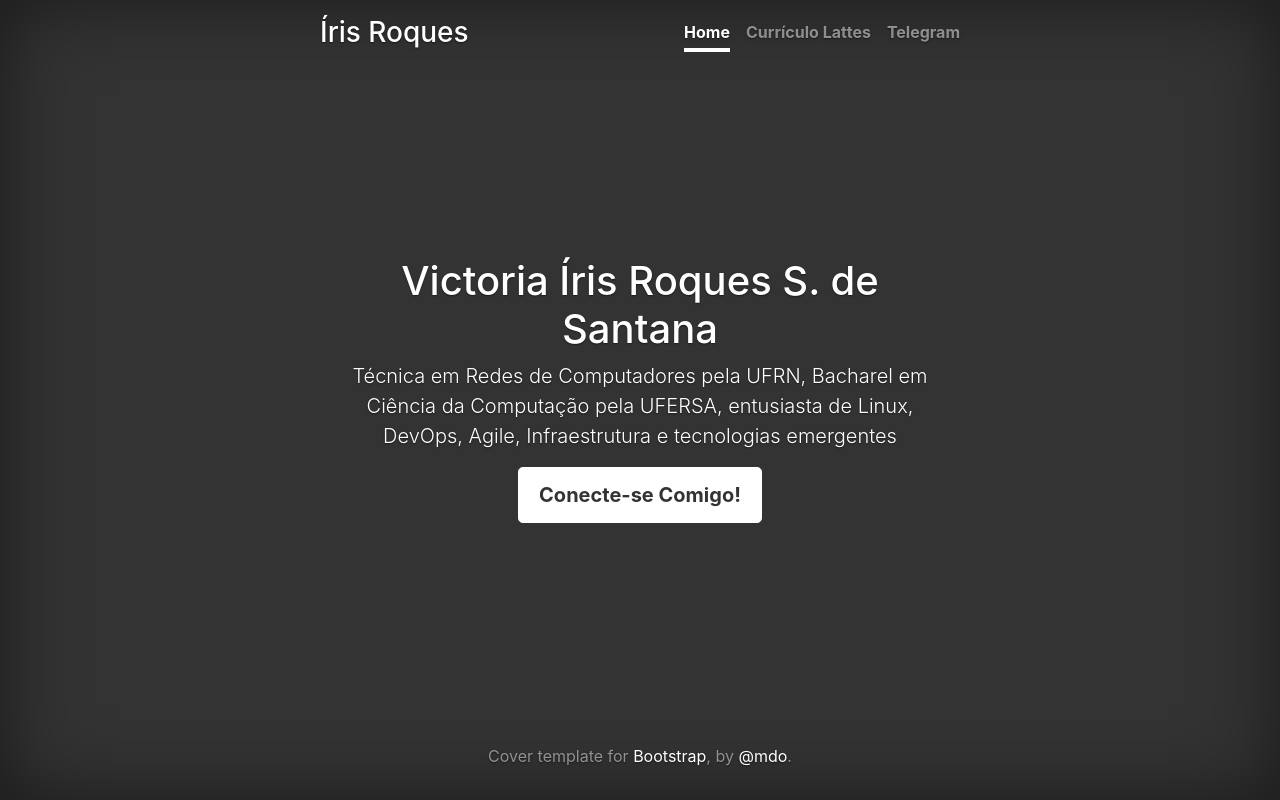
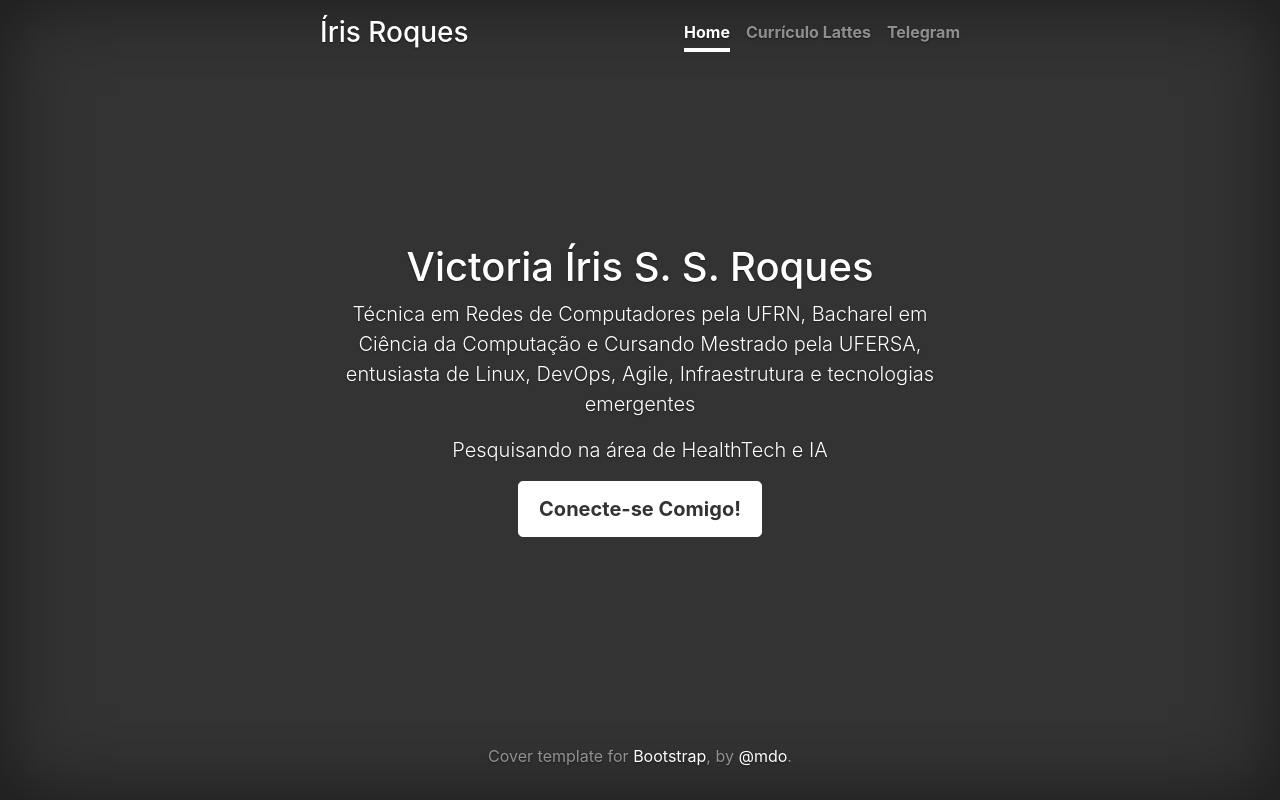
Before and after one commit to irisroques/irisroques.github.io, a plain HTML site: page index.html in a window 1280 px wide. Drawn offline with Linux system fonts and the light colour scheme.

Commit message:
Update index.html

```diff
--- a/index.html
+++ b/index.html
@@ -46,8 +46,9 @@
   </header>
 
   <main role="main" class="inner cover">
-    <h1 class="cover-heading">Victoria Íris Roques S. de Santana</h1>
-    <p class="lead">Técnica em Redes de Computadores pela UFRN, Bacharel em Ciência da Computação pela UFERSA, entusiasta de Linux, DevOps, Agile, Infraestrutura e tecnologias emergentes</p>
+    <h1 class="cover-heading">Victoria Íris S. S. Roques</h1>
+    <p class="lead">Técnica em Redes de Computadores pela UFRN, Bacharel em Ciência da Computação e Cursando Mestrado pela UFERSA, entusiasta de Linux, DevOps, Agile, Infraestrutura e tecnologias emergentes</p>
+    <p class="lead">Pesquisando na área de HealthTech e IA</p>
     <p class="lead">
       <a href="https://www.linkedin.com/in/irisroques/" class="btn btn-lg btn-secondary">Conecte-se Comigo!</a>
     </p>
```
